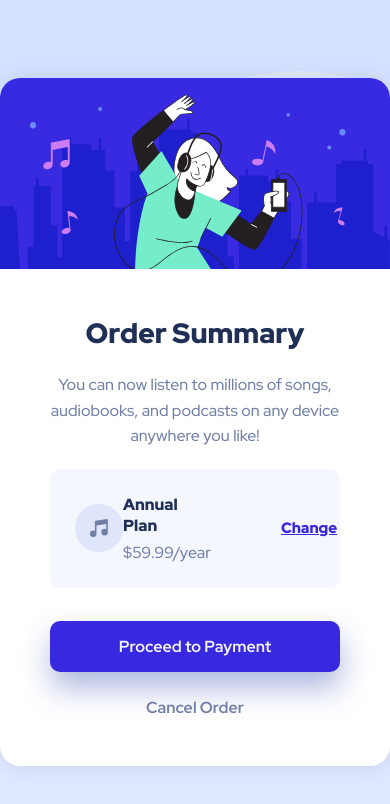
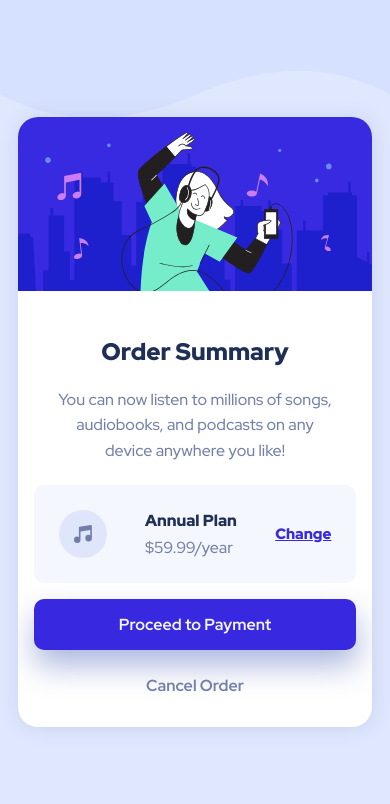
Before and after one commit to Master-Code234/fm-order-summary, a plain HTML site: page index.html in a window 390 px wide. Drawn offline with Linux system fonts and the light colour scheme.

Commit message:
Added media queries

```diff
--- a/assets/style.css
+++ b/assets/style.css
@@ -1,7 +1,6 @@
 @import url("https://fonts.googleapis.com/css2?family=Red+Hat+Display:wght@500;700;900&display=swap");
 
-/* TODO: Add media querys for all screen sizes */
-
+/* --- Reset browser styles ---*/
 * {
   box-sizing: border-box;
   margin: 0;
@@ -20,10 +19,9 @@
   --white: #fff;
   --fw-900: 900;
   --fw-700: 700;
-  --fw-500: 500;
   --border-radius-20: 1.25rem;
   --border-radius-10: 0.625rem;
-  --trasition-500: 500ms;
+  --transition-500: 500ms;
 }
 
 body {
@@ -51,13 +49,10 @@ button {
   border: none;
   padding: 0.9375rem;
 }
-
+/* --- Start card styles --- */
 .card {
   background-color: var(--white);
   border-radius: var(--border-radius-20);
-  max-height: 43.125rem;
-  max-width: 650px;
-  min-width: 300px;
   overflow: hidden;
   box-shadow: 1px 1px 20px var(--box-shadow-light);
 }
@@ -120,7 +115,7 @@ button {
 .card-change-link:hover {
   text-decoration: none;
   color: var(--bright-blue-faded);
-  transition: var(--trasition-500);
+  transition: var(--transition-500);
 }
 
 .card-btn-container {
@@ -141,7 +136,7 @@ button {
 }
 .card-proceed-btn:hover {
   background-color: var(--bright-blue-faded);
-  transition: var(--trasition-500);
+  transition: var(--transition-500);
 }
 
 .card-cancel-link {
@@ -152,5 +147,36 @@ button {
 }
 .card-cancel-link:hover {
   color: var(--dark-blue);
-  transition: var(--trasition-500);
+  transition: var(--transition-500);
 }
+/* --- End Card Styles --- */
+
+/* --- Media queries for small screens ---  */
+@media (max-width: 450px) {
+  .card {
+    margin: 0 1.1rem;
+  }
+  .card-plan {
+    margin: 0;
+  }
+  .card-plan-container {
+    margin: 1rem;
+  }
+  .card-btn-container {
+    margin: 1rem;
+  }
+  .card-content-header {
+    font-size: 1.5rem;
+  }
+  .card-content-paragraph {
+    max-width: 80%;
+  }
+}
+@media (max-width: 280px) {
+  .card {
+    margin: 0.5rem;
+  }
+  .card-plan-container {
+    padding: 1rem 0.5rem;
+  }
+}
```
